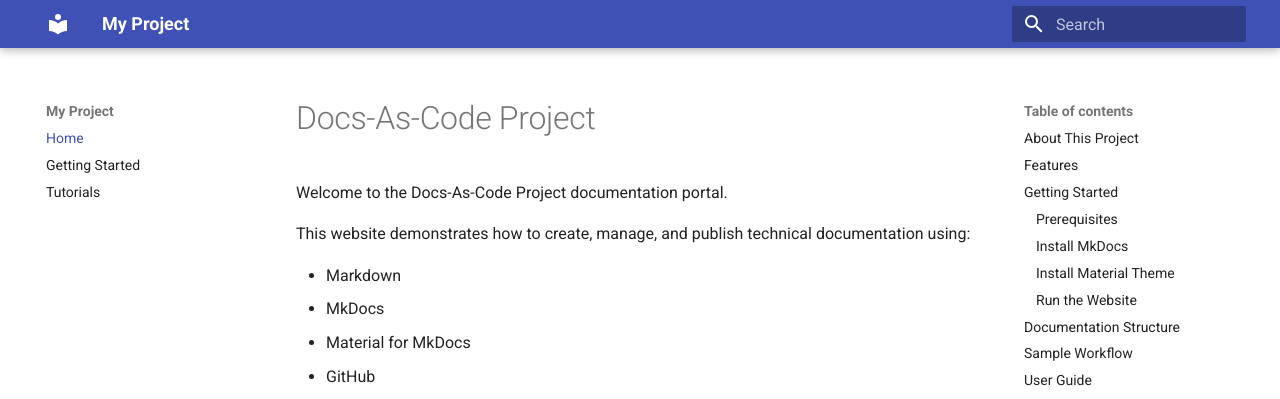
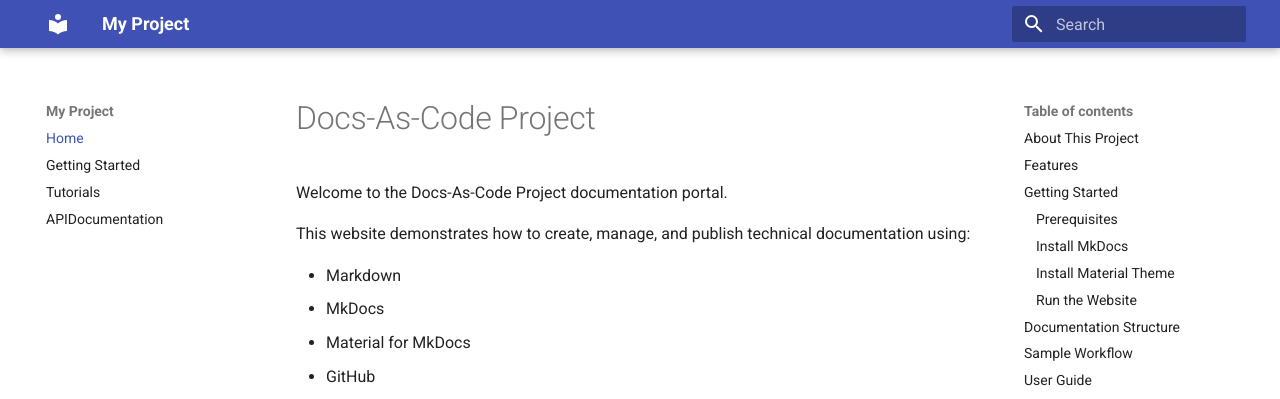
Before and after one commit to dheeraj7788/DocsAscode1, an MkDocs documentation site: the page built from docs/index.md, in a window 1280 px wide. Shown: the top 399 px of the page. Built offline with MkDocs 1.6.1 and Material for MkDocs 9.7.7, drawn with Linux system fonts in a browser that asks for light colours.

Commit message:
Update mkdocs.yml

```diff
--- a/mkdocs.yml
+++ b/mkdocs.yml
@@ -12,3 +12,4 @@ nav:
   - Home: index.md
   - Getting Started: gettingstarted.md
   - Tutorials: tutorials.md
+  - APIDocumentation.md
```
